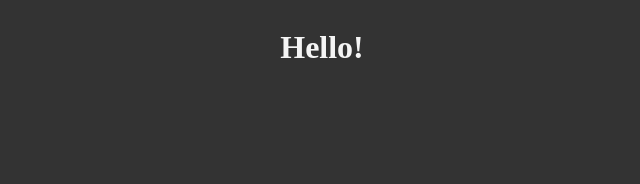
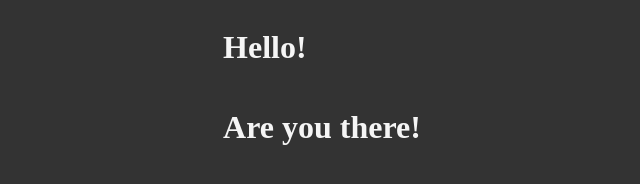
Before and after one commit to Valasher1/git-first-js-code, a plain HTML site: page index.html in a window 1280 px wide. Shown: the whole page, without its empty margins (318-958 px from the left). Drawn offline with Linux system fonts and the light colour scheme.

Commit message:
Added new paragraph on git-code-playground

```diff
--- a/index.html
+++ b/index.html
@@ -12,6 +12,7 @@
 
 <body>
     <h1>Hello!</h1>
+    <h1>Are you there!</h1>
 </body>
 
 </html>
```
